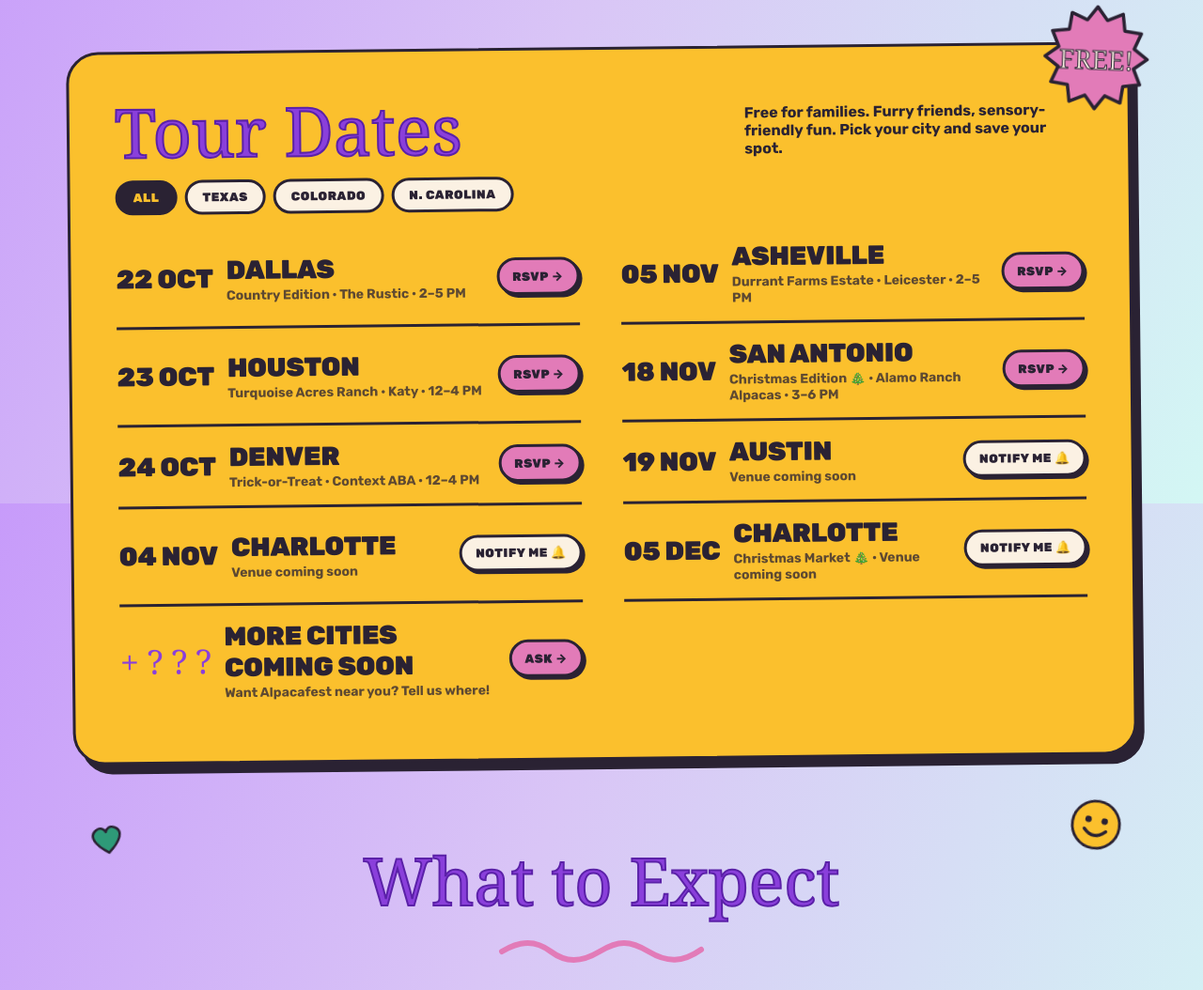
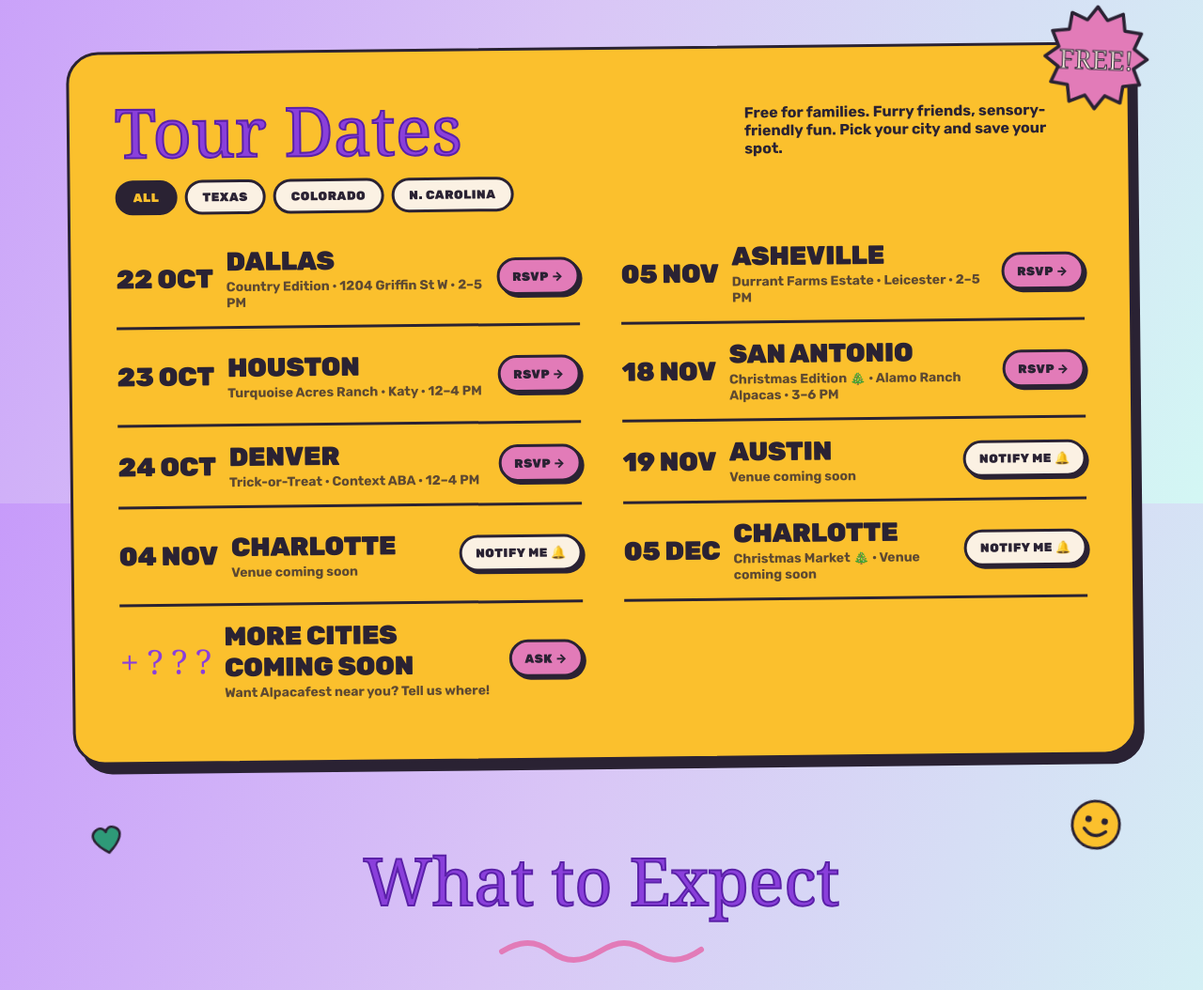
Before and after one commit to sebastian-alpaca/alpacafest, a plain HTML site: page index.html in a window 1280 px wide. Shown: the part 1064-2118 px from the top of the page at 94% size. Drawn offline with Linux system fonts and the light colour scheme; a web font is replaced by a local one.

Commit message:
Dallas: new venue, 1204 Griffin St W

```diff
--- a/index.html
+++ b/index.html
@@ -401,7 +401,7 @@
   // ---------- EDIT EVENTS HERE ----------
   // rsvp: RSVPify link, or "" to show "Soon"
   const EVENTS = [
-    {date:"2026-10-22", city:"Dallas",      st:"TX", sub:"Country Edition · The Rustic · 2–5 PM", rsvp:"https://alpacafestdallas.eventbrite.com/?aff=igbio"},
+    {date:"2026-10-22", city:"Dallas",      st:"TX", sub:"Country Edition · 1204 Griffin St W · 2–5 PM", rsvp:"https://alpacafestdallas.eventbrite.com/?aff=igbio"},
     {date:"2026-10-23", city:"Houston",     st:"TX", sub:"Turquoise Acres Ranch · Katy · 12–4 PM", rsvp:"https://alpacafesthouston.eventbrite.com/?aff=igbio"},
     {date:"2026-10-24", city:"Denver",      st:"CO", sub:"Trick-or-Treat · Context ABA · 12–4 PM", rsvp:"https://alpacafestdenver.eventbrite.com/?aff=igbio"},
     {date:"2026-11-04", city:"Charlotte",   st:"NC", sub:"Venue coming soon",                      rsvp:""},
```
